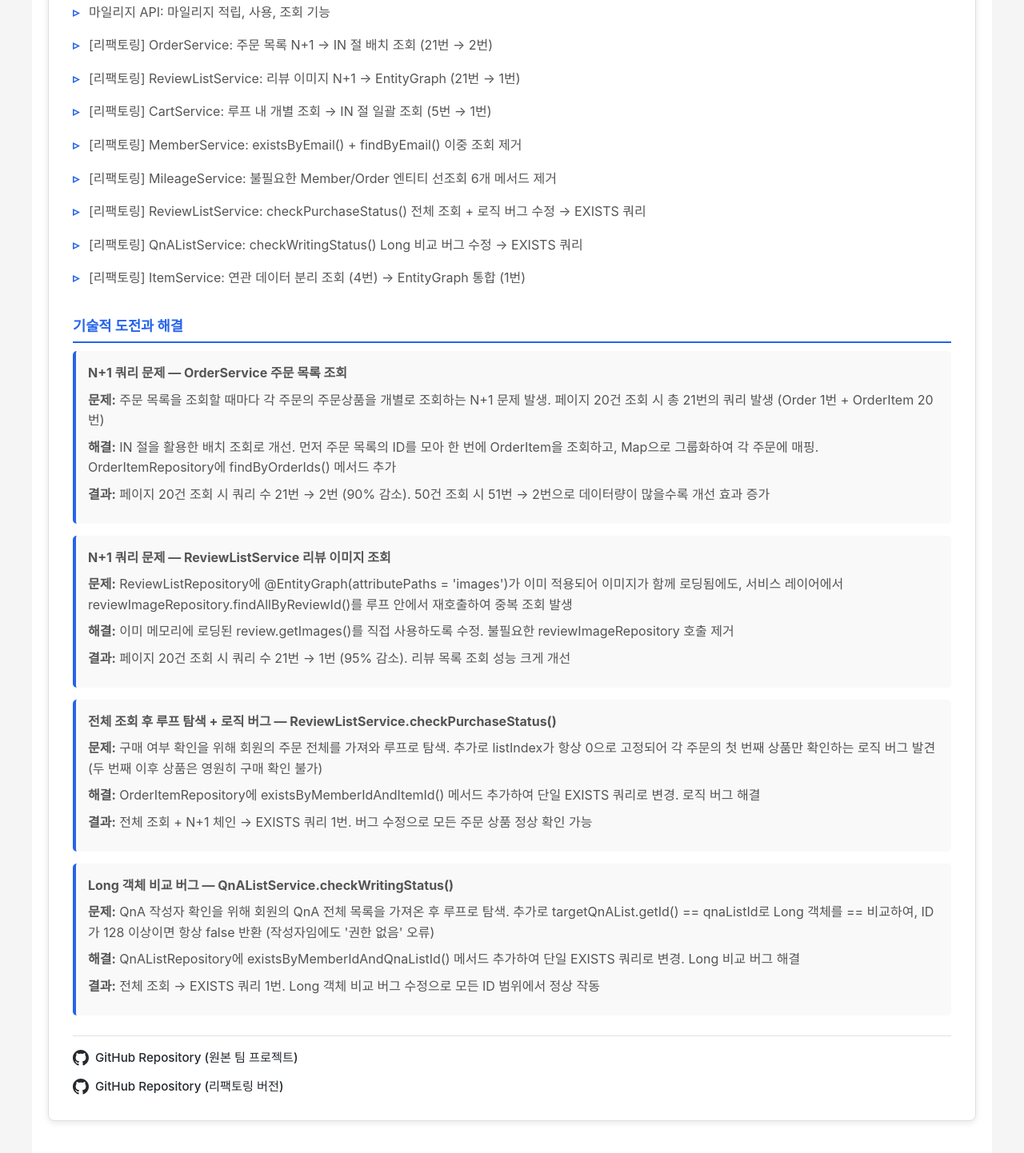
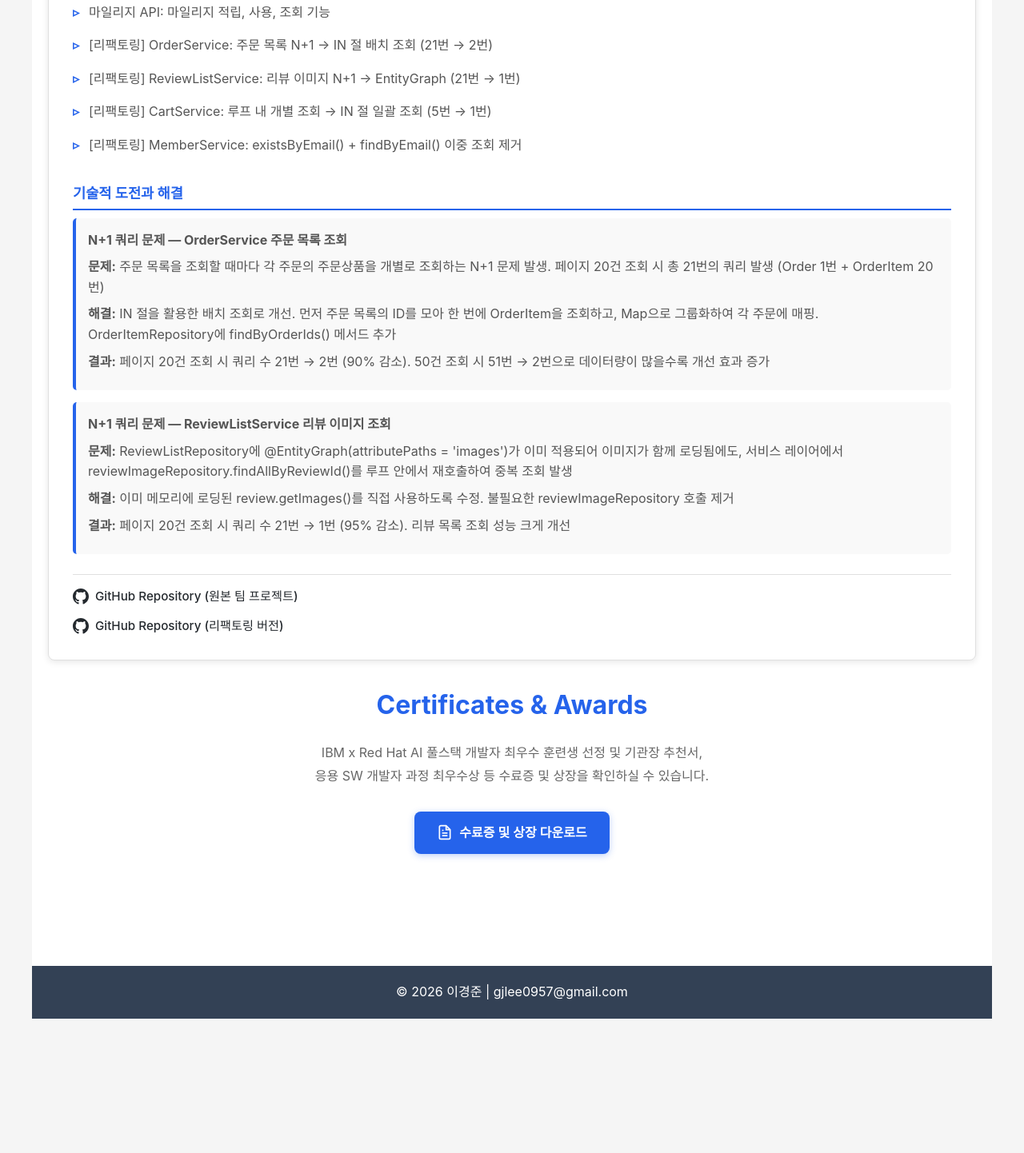
Before and after one commit to kanell0304/Portfolio, a React (Create React App) app: page / in a window 1280 px wide. Shown: the part 5524-6966 px from the top of the page at 80% size. After the commit the page ends 6798 px from the top, so only its background shows below. Built offline with nearby package versions, Linux system fonts and the light colour scheme.

Commit message:
edit java project contents

```diff
--- a/src/data/projects.js
+++ b/src/data/projects.js
@@ -151,11 +151,7 @@ export const projects = [
       "[리팩토링] OrderService: 주문 목록 N+1 → IN 절 배치 조회 (21번 → 2번)",
       "[리팩토링] ReviewListService: 리뷰 이미지 N+1 → EntityGraph (21번 → 1번)",
       "[리팩토링] CartService: 루프 내 개별 조회 → IN 절 일괄 조회 (5번 → 1번)",
-      "[리팩토링] MemberService: existsByEmail() + findByEmail() 이중 조회 제거",
-      "[리팩토링] MileageService: 불필요한 Member/Order 엔티티 선조회 6개 메서드 제거",
-      "[리팩토링] ReviewListService: checkPurchaseStatus() 전체 조회 + 로직 버그 수정 → EXISTS 쿼리",
-      "[리팩토링] QnAListService: checkWritingStatus() Long 비교 버그 수정 → EXISTS 쿼리",
-      "[리팩토링] ItemService: 연관 데이터 분리 조회 (4번) → EntityGraph 통합 (1번)"
+      "[리팩토링] MemberService: existsByEmail() + findByEmail() 이중 조회 제거"
     ],
 
     challenges: [
@@ -170,18 +166,6 @@ export const projects = [
         problem: "ReviewListRepository에 @EntityGraph(attributePaths = 'images')가 이미 적용되어 이미지가 함께 로딩됨에도, 서비스 레이어에서 reviewImageRepository.findAllByReviewId()를 루프 안에서 재호출하여 중복 조회 발생",
         solution: "이미 메모리에 로딩된 review.getImages()를 직접 사용하도록 수정. 불필요한 reviewImageRepository 호출 제거",
         result: "페이지 20건 조회 시 쿼리 수 21번 → 1번 (95% 감소). 리뷰 목록 조회 성능 크게 개선"
-      },
-      {
-        title: "전체 조회 후 루프 탐색 + 로직 버그 — ReviewListService.checkPurchaseStatus()",
-        problem: "구매 여부 확인을 위해 회원의 주문 전체를 가져와 루프로 탐색. 추가로 listIndex가 항상 0으로 고정되어 각 주문의 첫 번째 상품만 확인하는 로직 버그 발견 (두 번째 이후 상품은 영원히 구매 확인 불가)",
-        solution: "OrderItemRepository에 existsByMemberIdAndItemId() 메서드 추가하여 단일 EXISTS 쿼리로 변경. 로직 버그 해결",
-        result: "전체 조회 + N+1 체인 → EXISTS 쿼리 1번. 버그 수정으로 모든 주문 상품 정상 확인 가능"
-      },
-      {
-        title: "Long 객체 비교 버그 — QnAListService.checkWritingStatus()",
-        problem: "QnA 작성자 확인을 위해 회원의 QnA 전체 목록을 가져온 후 루프로 탐색. 추가로 targetQnAList.getId() == qnaListId로 Long 객체를 == 비교하여, ID가 128 이상이면 항상 false 반환 (작성자임에도 '권한 없음' 오류)",
-        solution: "QnAListRepository에 existsByMemberIdAndQnaListId() 메서드 추가하여 단일 EXISTS 쿼리로 변경. Long 비교 버그 해결",
-        result: "전체 조회 → EXISTS 쿼리 1번. Long 객체 비교 버그 수정으로 모든 ID 범위에서 정상 작동"
       }
     ],
 
```
